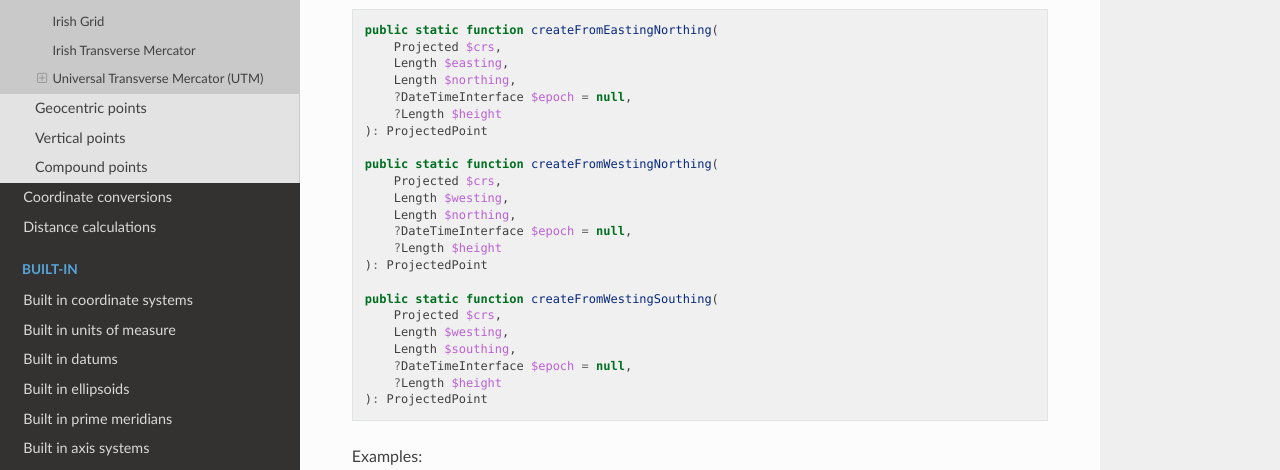
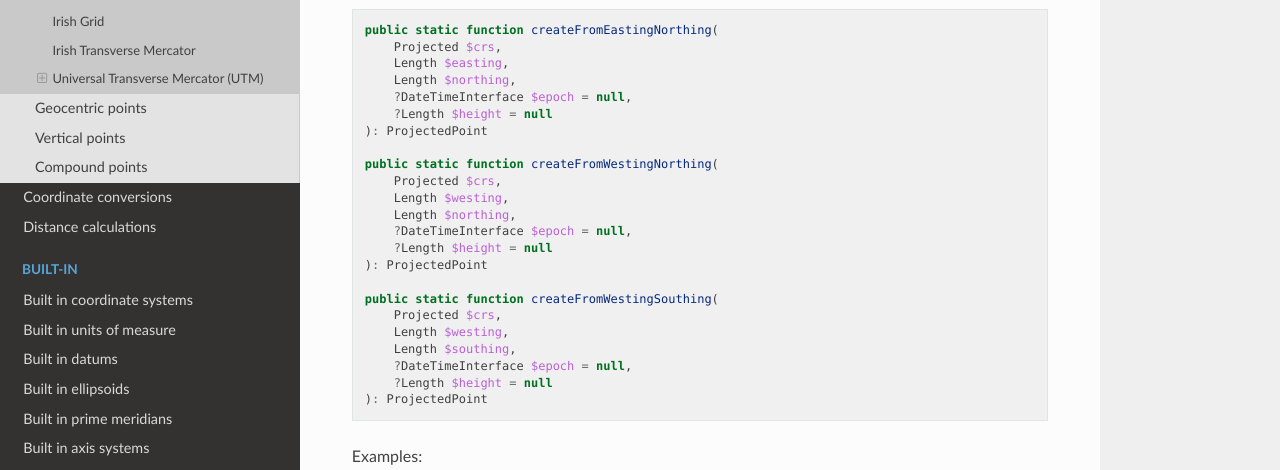
Before and after one commit to dvdoug/PHPCoord, a Sphinx documentation site: the page built from docs/creating_points_projected.rst, in a window 1280 px wide and 900 px high, scrolled down 543 px. Shown: the part 153-623 px from the top of the window. Built offline with Sphinx 7.4.7 and the Read the Docs theme 2.0.0, drawn with Linux system fonts in a browser that asks for light colours.

Commit message:
Correct signature for ProjectedPoint in docs

```diff
--- a/docs/creating_points_projected.rst
+++ b/docs/creating_points_projected.rst
@@ -27,7 +27,7 @@ following signatures:
         Length $easting,
         Length $northing,
         ?DateTimeInterface $epoch = null,
-        ?Length $height
+        ?Length $height = null
     ): ProjectedPoint
 
     public static function createFromWestingNorthing(
@@ -35,7 +35,7 @@ following signatures:
         Length $westing,
         Length $northing,
         ?DateTimeInterface $epoch = null,
-        ?Length $height
+        ?Length $height = null
     ): ProjectedPoint
 
     public static function createFromWestingSouthing(
@@ -43,7 +43,7 @@ following signatures:
         Length $westing,
         Length $southing,
         ?DateTimeInterface $epoch = null,
-        ?Length $height
+        ?Length $height = null
     ): ProjectedPoint
 
 Examples:
```
